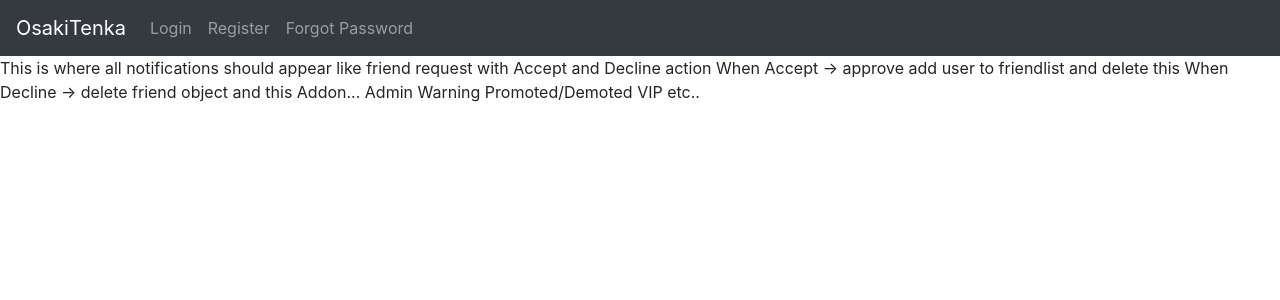
After one commit to mxu000/CSC322_Project, a Django app: template Test1/site1/accounts/templates/accounts/notify.html in a window 1280 px wide. The commit adds this page. Shown: the top 300 px of the page. Run offline with Django 3.2, Linux system fonts and the light colour scheme; the template is opened without the code that fills it, so the values that code supplies are empty; some libraries are stand-ins or nearby versions.

Commit message:
Add files via upload

```diff
--- /dev/null
+++ b/Test1/site1/accounts/templates/accounts/notify.html
@@ -0,0 +1,14 @@
+{% extends 'base.html' %}
+
+{% block body %}
+	<p>
+		This is where all notifications should appear like
+		friend request with Accept and Decline action
+			When Accept -> approve add user to friendlist and delete this
+			When Decline -> delete friend object and this
+		Addon...
+			Admin Warning
+			Promoted/Demoted VIP
+			etc..
+	</p>
+{% endblock %}
--- a/Test1/site1/accounts/templates/accounts/search_user.html
+++ b/Test1/site1/accounts/templates/accounts/search_user.html
@@ -11,7 +11,7 @@
 	{% if user.is_authenticated %}
 		<form method="post">
 		{% csrf_token%}
-		{{ form.post }}
+		<input type="text" name="textfield">
 		<br>
 		<button type="submit">Search</button>
 		</form>
--- a/Test1/site1/accounts/templates/base.html
+++ b/Test1/site1/accounts/templates/base.html
@@ -7,7 +7,7 @@
 
 		<meta name="viewport" content="width=device-width, inital-scale=1.0">
 		{% block head %}
-		<title>Base</title>
+		<title>OsakiTenka</title>
 		{% endblock %}
 	</head>
 	<body>
@@ -21,6 +21,9 @@
 				</li>
 				<li class="nav-item">
 					<a class="nav-link" href="{% url 'friend_list' %}">Friends</a>
+				</li>
+				<li class="nav-item">
+					<a class="nav-link" href="{% url 'notify' %}">Notifications</a>
 				</li>
 				<li class="nav-item">
 					<a class="nav-link" href="{% url 'logout' %}">Logout</a>
--- a/Test1/site1/accounts/urls.py
+++ b/Test1/site1/accounts/urls.py
@@ -30,4 +30,5 @@ urlpatterns = [
 		PasswordResetConfirmView.as_view(template_name= 'accounts/reset_password_confirm.html'), name='set_password'),
 	path('friendlist/' , views.friend_list, name='friend_list'),
 	path('search-user/', views.search_user, name='search_user'),
+	path('notification/', views.notify, name='notify'),
 ]
```
Also changed, not shown: Test1/site1/accounts/forms.py (+1 -14 lines), Test1/site1/accounts/templates/accounts/friend_list.html (+5 -2 lines), Test1/site1/accounts/views.py (+11 -8 lines).
